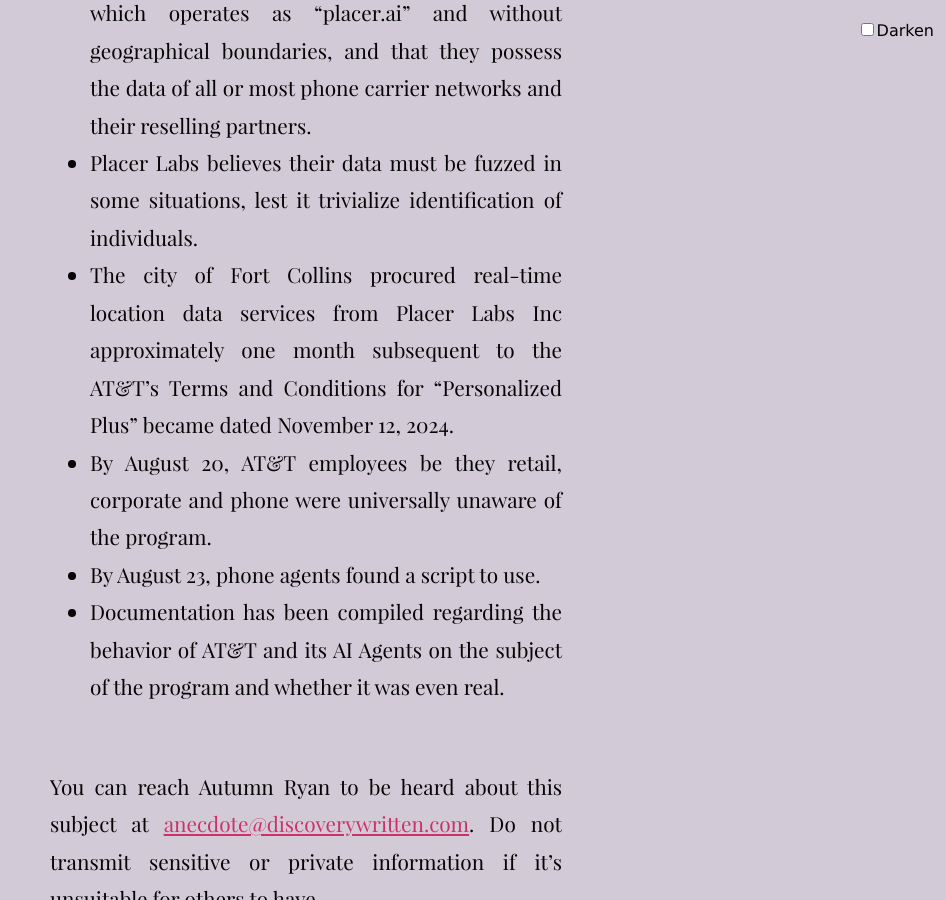
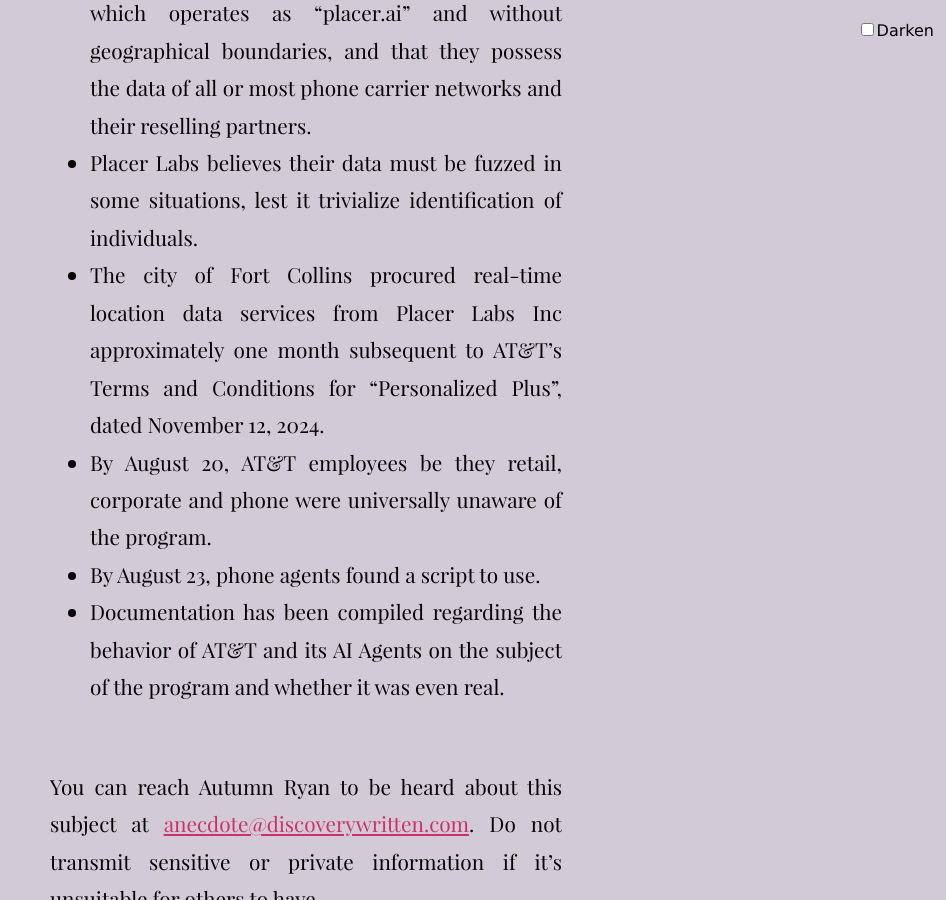
Before and after one commit to tiliv/antibody, a Jekyll site: the page built from docs/journal/autumn-ryan-Personalized-Plus/index.md, in a window 1280 px wide and 900 px high, scrolled down 1602 px. Shown: the whole window, without its empty margins (334-1280 px from the left). Built offline with Jekyll 4.4.1, drawn with Linux system fonts in a browser that asks for light colours.

Commit message:
Wording again

```diff
--- a/docs/journal/autumn-ryan-Personalized-Plus/index.md
+++ b/docs/journal/autumn-ryan-Personalized-Plus/index.md
@@ -22,7 +22,7 @@
 - AT&T discloses that they enrich this data with the data of third parties who build ad profiles on you.
 - I believe a precise map of individuals by ethnicity is being sold by the company Placer Labs Inc, which operates as "placer.ai" and without geographical boundaries, and that they possess the data of all or most phone carrier networks and their reselling partners.
 - Placer Labs believes their data must be fuzzed in some situations, lest it trivialize identification of individuals.
-- The city of Fort Collins procured real-time location data services from Placer Labs Inc approximately one month subsequent to the AT&T's Terms and Conditions for "Personalized Plus" became dated November 12, 2024.
+- The city of Fort Collins procured real-time location data services from Placer Labs Inc approximately one month subsequent to AT&T's Terms and Conditions for "Personalized Plus", dated November 12, 2024.
 - By August 20, AT&T employees be they retail, corporate and phone were universally unaware of the program.
 - By August 23, phone agents found a script to use.
 - Documentation has been compiled regarding the behavior of AT&T and its AI Agents on the subject of the program and whether it was even real.
```
